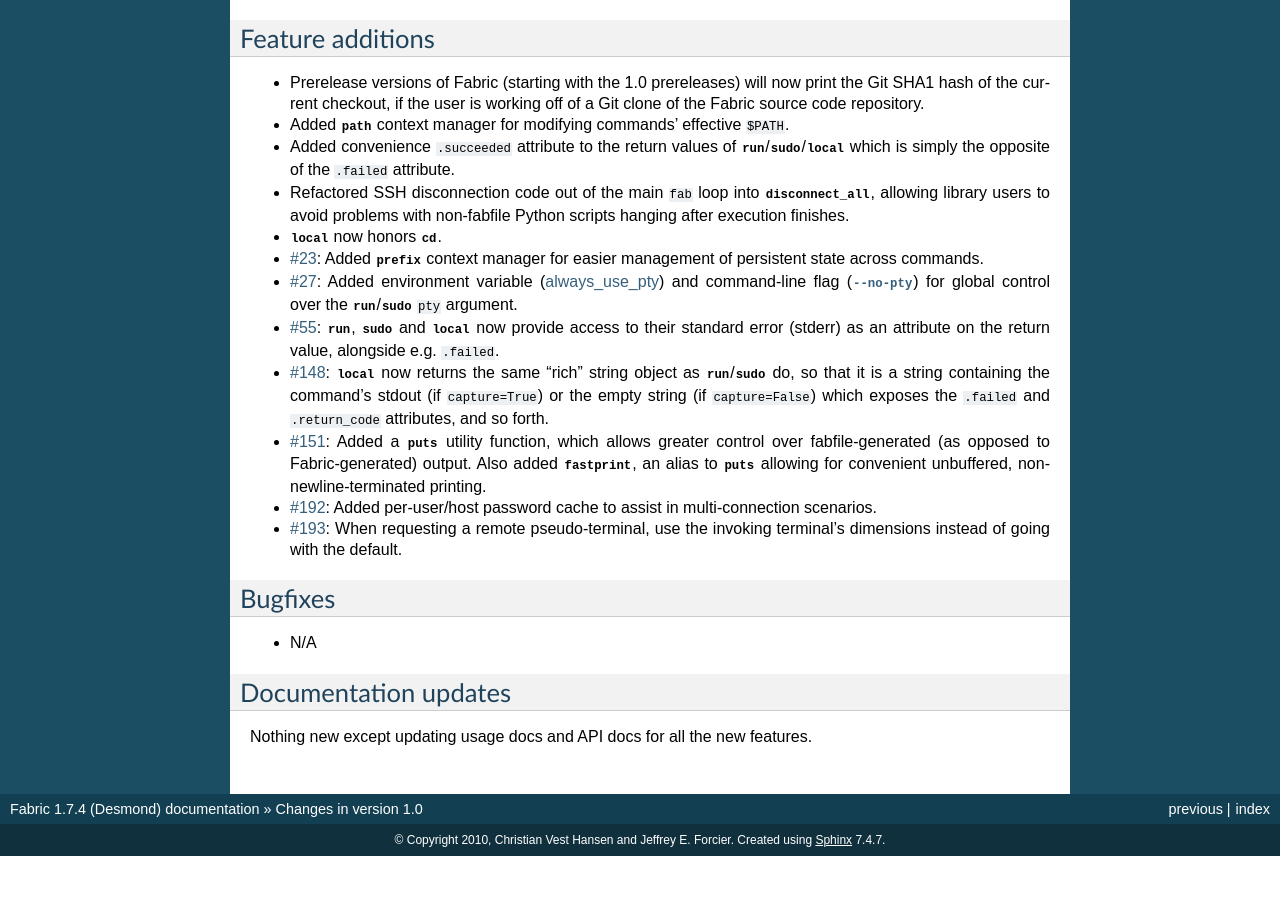
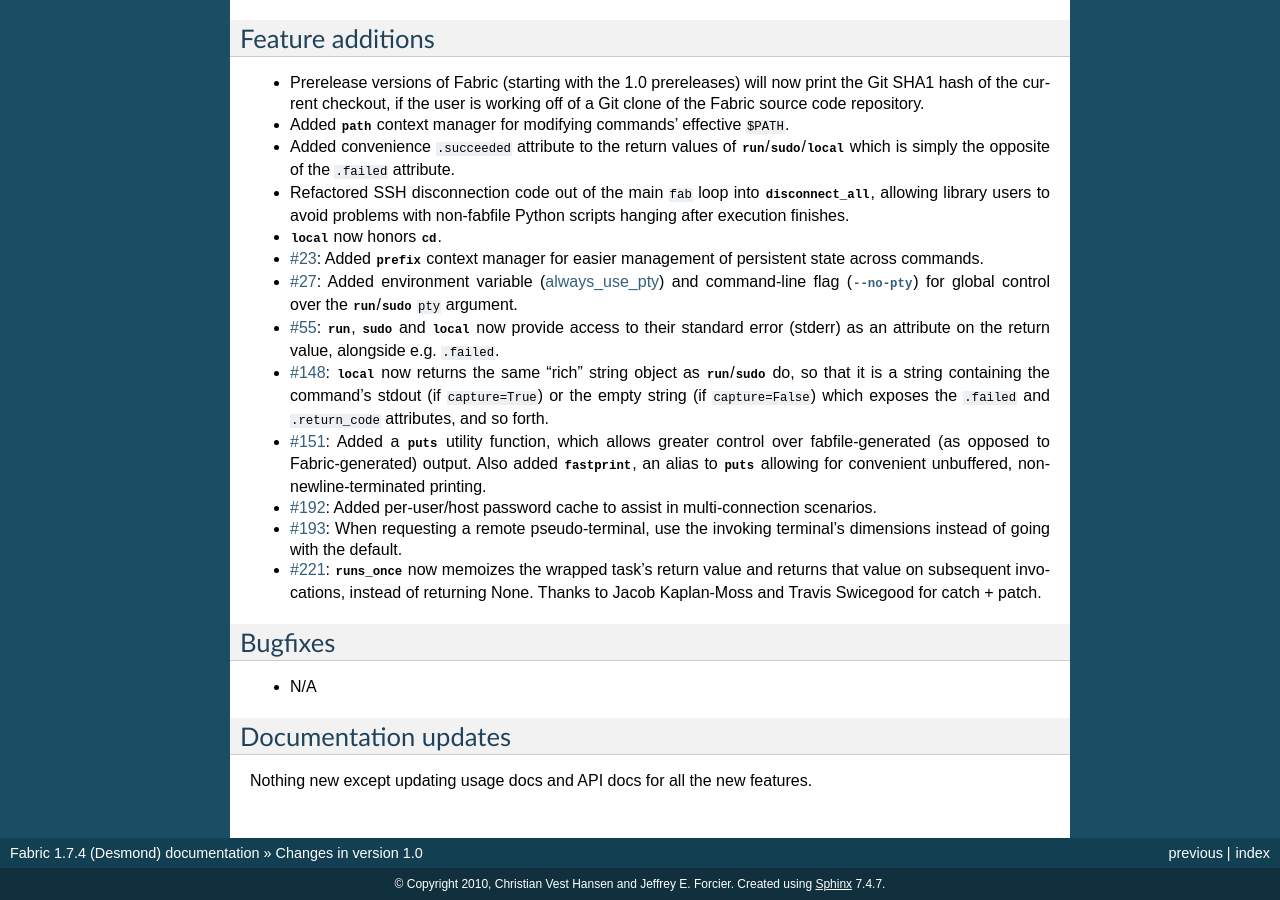
Before and after one commit to fabric/fabric, a Sphinx documentation site: the page built from docs/changes/1.0.rst, in a window 1280 px wide and 900 px high, scrolled down 722 px. Built offline with Sphinx 7.4.7, drawn with Linux system fonts in a browser that asks for light colours; before the commit the page ends 1578 px from its top, so only the background shows below that.

Commit message:
Update changelog, AUTHORS for previous commit

```diff
--- a/docs/changes/1.0.rst
+++ b/docs/changes/1.0.rst
@@ -80,6 +80,10 @@
   multi-connection scenarios.
 * :issue:`193`: When requesting a remote pseudo-terminal, use the invoking
   terminal's dimensions instead of going with the default.
+* :issue:`221`: `~fabric.decorators.runs_once` now memoizes the wrapped task's
+  return value and returns that value on subsequent invocations, instead of
+  returning None. Thanks to Jacob Kaplan-Moss and Travis Swicegood for catch +
+  patch.
 
 
 Bugfixes
```
Also changed, not shown: 1 other file.
